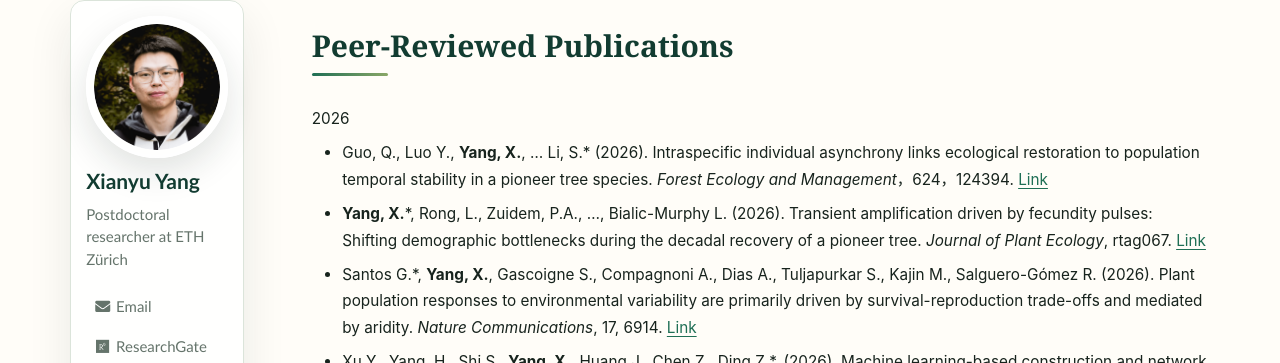
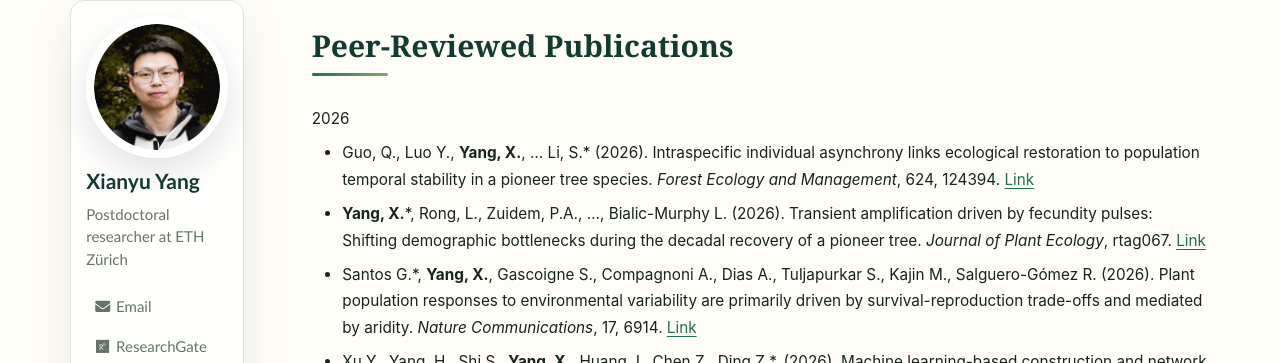
Before and after one commit to Xianyu-Yang/xianyu-yang.github.io, a Jekyll site: the page built from _pages/publications.md, in a window 1280 px wide and 900 px high, scrolled down 1025 px. Shown: the part 90-453 px from the top of the window. Built offline with Jekyll 4.4.1, drawn with Linux system fonts in a browser that asks for light colours; some web fonts are replaced.

```diff
--- a/_pages/publications.md
+++ b/_pages/publications.md
@@ -48,7 +48,7 @@ author_profile: true
 # Peer-Reviewed Publications
 
 2026
--	Guo, Q., Luo Y., **Yang, X.**, ... Li, S.\* (2026). Intraspecific individual asynchrony links ecological restoration to population temporal stability in a pioneer tree species. _Forest Ecology and Management_，624，124394. [Link](https://www.sciencedirect.com/science/article/pii/S0378112726008923?dgcid=coauthor&__cf_chl_tk=pTrmN9.3OPpeSQ_YDTtKqNDsGkzxe0ZD3nKnlXpPBzE-1793619677-1.0.1.1-eiDHVmWx4hFSpLHP5Oka8SJc7eve7s62goM4xqbGn6A){:target="_blank"}
+-	Guo, Q., Luo Y., **Yang, X.**, ... Li, S.\* (2026). Intraspecific individual asynchrony links ecological restoration to population temporal stability in a pioneer tree species. _Forest Ecology and Management_, 624, 124394. [Link](https://www.sciencedirect.com/science/article/pii/S0378112726008923?dgcid=coauthor&__cf_chl_tk=pTrmN9.3OPpeSQ_YDTtKqNDsGkzxe0ZD3nKnlXpPBzE-1793619677-1.0.1.1-eiDHVmWx4hFSpLHP5Oka8SJc7eve7s62goM4xqbGn6A){:target="_blank"}
 
 -	**Yang, X.**\*, Rong, L., Zuidem, P.A., ..., Bialic-Murphy L. (2026). Transient amplification driven by fecundity pulses: Shifting demographic bottlenecks during the decadal recovery of a pioneer tree. _Journal of Plant Ecology_, rtag067. [Link](https://academic.oup.com/jpe/advance-article/doi/10.1093/jpe/rtag067/8586255?utm_source=authortollfreelink&utm_campaign=jpe&utm_medium=email&guestAccessKey=){:target="_blank"}
 
```
